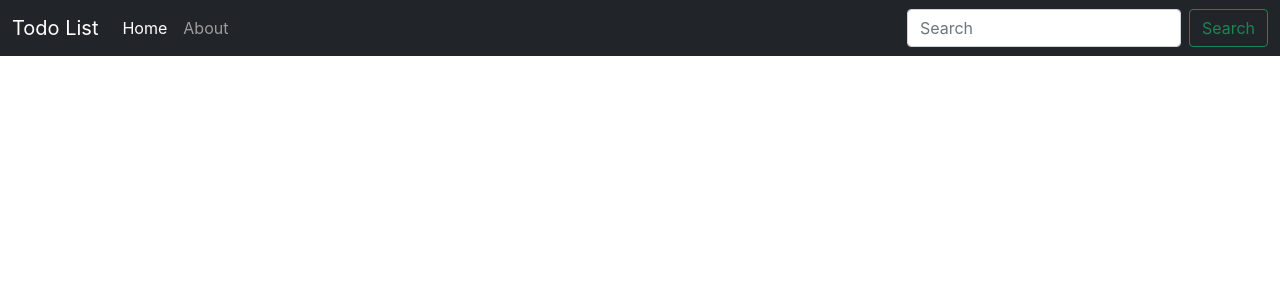
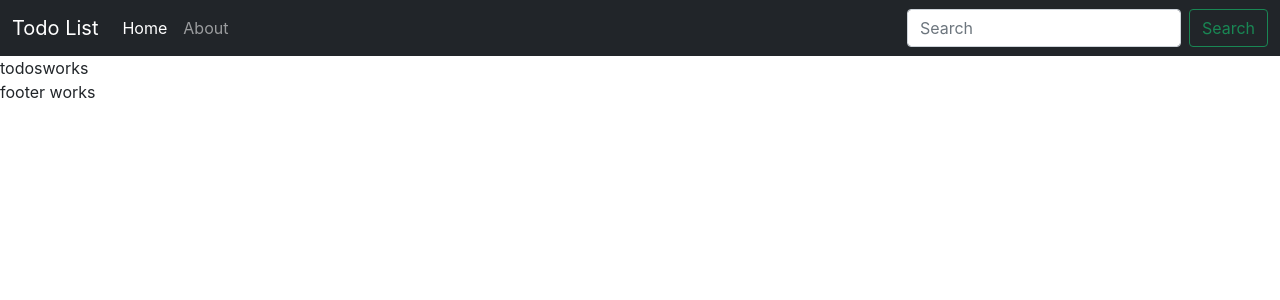
Before and after one commit to iamvpa/Todos-List, a React (Create React App) app: page / in a window 1280 px wide. Shown: the top 300 px of the page. Built offline with nearby package versions, Linux system fonts and the light colour scheme.

Commit message:
added components

```diff
--- a/src/App.js
+++ b/src/App.js
@@ -1,32 +1,14 @@
 import logo from './logo.svg';
 import './App.css';
-
+import Header from './MyComponents/Header';
+import {Todos} from './MyComponents/Todos';
+import {Footer} from './MyComponents/Footer';
 function App() {
   return (
     <>
-      <nav className="navbar navbar-expand-lg navbar-dark bg-dark">
-        <div className="container-fluid">
-          <a className="navbar-brand" href="#">Todo List</a>
-          <button className="navbar-toggler" type="button" data-bs-toggle="collapse" data-bs-target="#navbarSupportedContent" aria-controls="navbarSupportedContent" aria-expanded="false" aria-label="Toggle navigation">
-            <span className="navbar-toggler-icon"></span>
-          </button>
-          <div className="collapse navbar-collapse" id="navbarSupportedContent">
-            <ul className="navbar-nav me-auto mb-2 mb-lg-0">
-              <li className="nav-item">
-                <a className="nav-link active" aria-current="page" href="#">Home</a>
-              </li>
-              <li className="nav-item">
-                <a className="nav-link" href="#">About</a>
-              </li>
-
-            </ul>
-            <form className="d-flex">
-              <input className="form-control me-2" type="search" placeholder="Search" aria-label="Search" />
-              <button className="btn btn-outline-success" type="submit">Search</button>
-            </form>
-          </div>
-        </div>
-      </nav>
+    <Header/>
+     <Todos/>
+     <Footer/>
     </>
   );
 }
--- /dev/null
+++ b/src/MyComponents/Footer.js
@@ -0,0 +1,9 @@
+import React from 'react'
+
+export const Footer = () => {
+    return (
+        <div>
+            footer works
+        </div>
+    )
+}
--- /dev/null
+++ b/src/MyComponents/Header.js
@@ -0,0 +1,29 @@
+export default function Header() {
+    return (
+        <div>
+             <nav className="navbar navbar-expand-lg navbar-dark bg-dark">
+        <div className="container-fluid">
+          <a className="navbar-brand" href="#">Todo List</a>
+          <button className="navbar-toggler" type="button" data-bs-toggle="collapse" data-bs-target="#navbarSupportedContent" aria-controls="navbarSupportedContent" aria-expanded="false" aria-label="Toggle navigation">
+            <span className="navbar-toggler-icon"></span>
+          </button>
+          <div className="collapse navbar-collapse" id="navbarSupportedContent">
+            <ul className="navbar-nav me-auto mb-2 mb-lg-0">
+              <li className="nav-item">
+                <a className="nav-link active" aria-current="page" href="#">Home</a>
+              </li>
+              <li className="nav-item">
+                <a className="nav-link" href="#">About</a>
+              </li>
+
+            </ul>
+            <form className="d-flex">
+              <input className="form-control me-2" type="search" placeholder="Search" aria-label="Search" />
+              <button className="btn btn-outline-success" type="submit">Search</button>
+            </form>
+          </div>
+        </div>
+      </nav>
+        </div>
+    )
+}
--- /dev/null
+++ b/src/MyComponents/Todos.js
@@ -0,0 +1,9 @@
+import React from 'react'
+
+export const Todos = () => {
+    return (
+        <div>
+            todosworks
+        </div>
+    )
+}
```
Also changed, not shown: src/MyComponents/Todo.js (added, +9 -0 lines), 1 other file (tests, documents, lock files or other folders).
